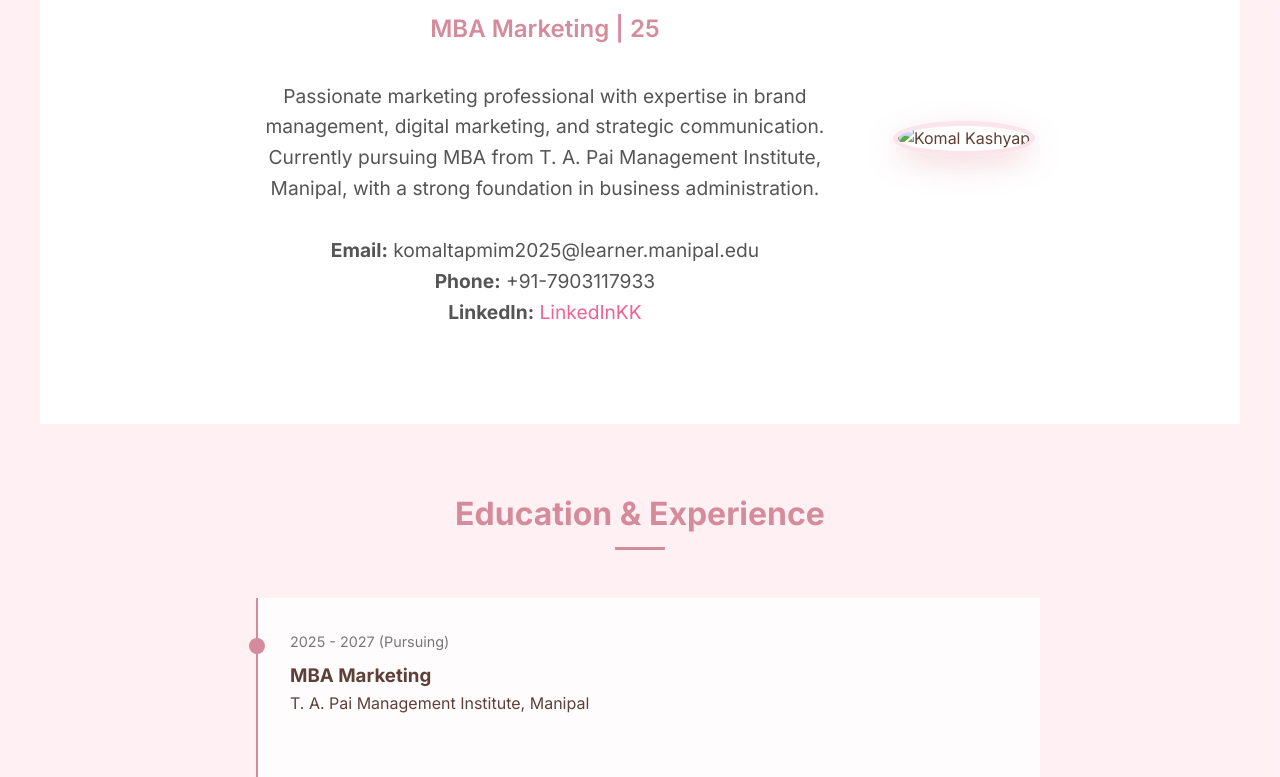
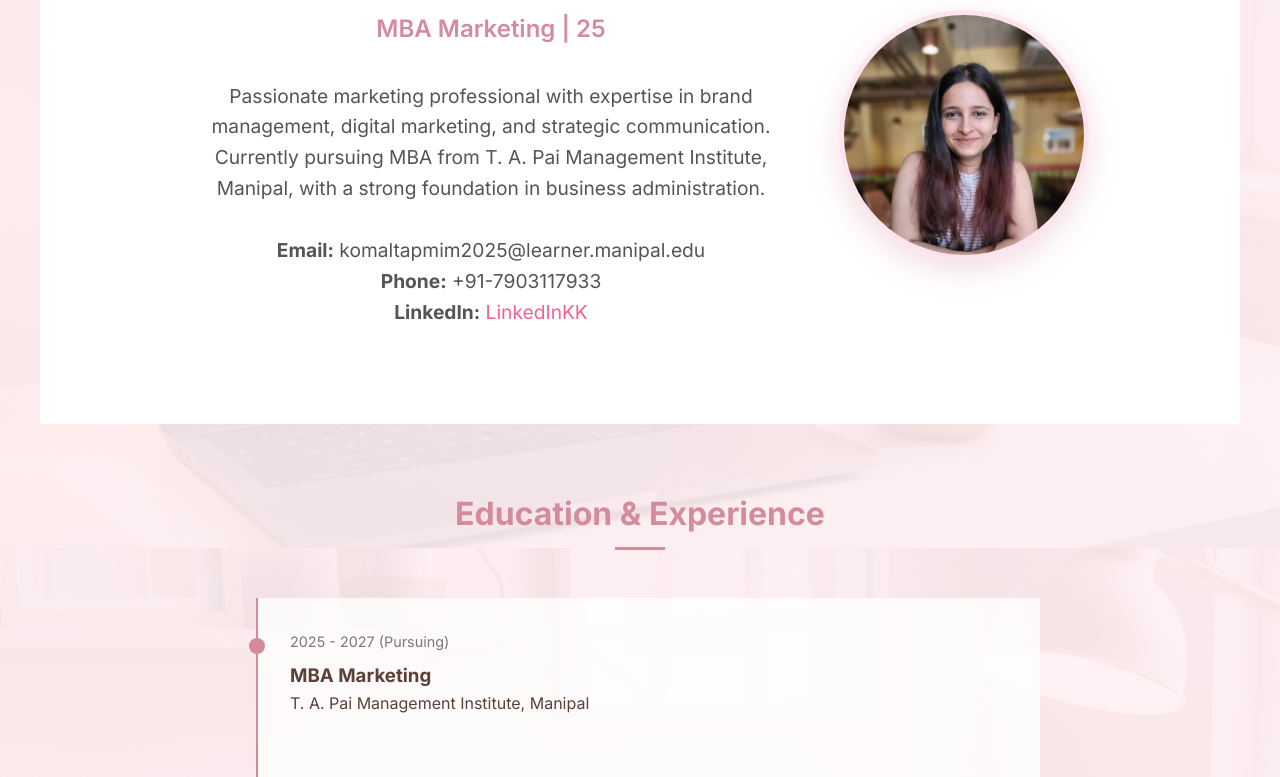
Before and after one commit to Anindya1803/Komal, a plain HTML site: page portfolio.html in a window 1280 px wide. Shown: the part 252-1029 px from the top of the page. Drawn offline with Linux system fonts and the light colour scheme; files whose address does not match are found by name.

Commit message:
Update portfolio.html

```diff
--- a/portfolio.html
+++ b/portfolio.html
@@ -22,7 +22,7 @@
 
         body {
             font-family: 'Inter', sans-serif;
-            background-image: url('images/portfolio_hero.png');
+            background-image: url('portfolio_hero.png');
             background-size: cover;
             background-attachment: fixed;
             background-position: center;
@@ -111,7 +111,7 @@
                     </p>
                 </div>
                 <div class="about-image">
-                    <img src="images/komal_profile.jpg" alt="Komal Kashyap" class="profile-img">
+                    <img src="komal_profile.jpg" alt="Komal Kashyap" class="profile-img">
                 </div>
             </div>
         </section>
```
